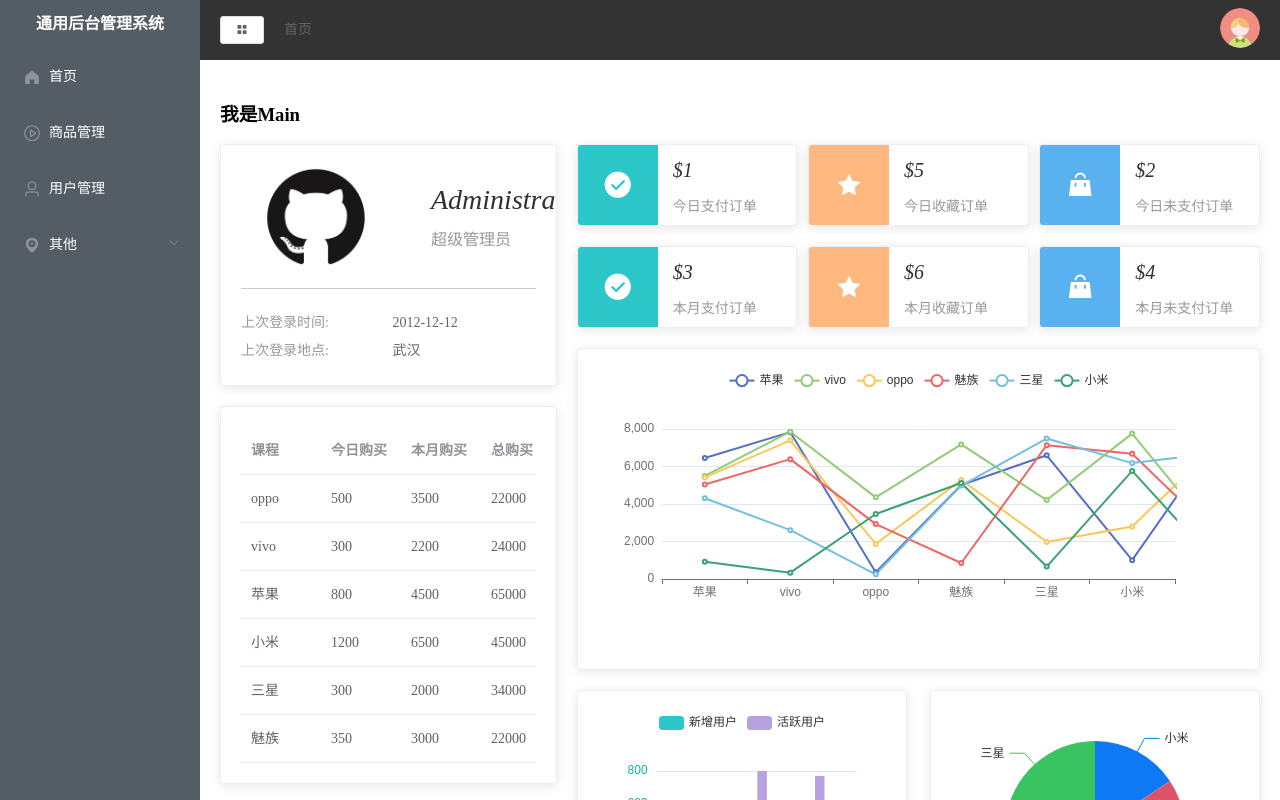
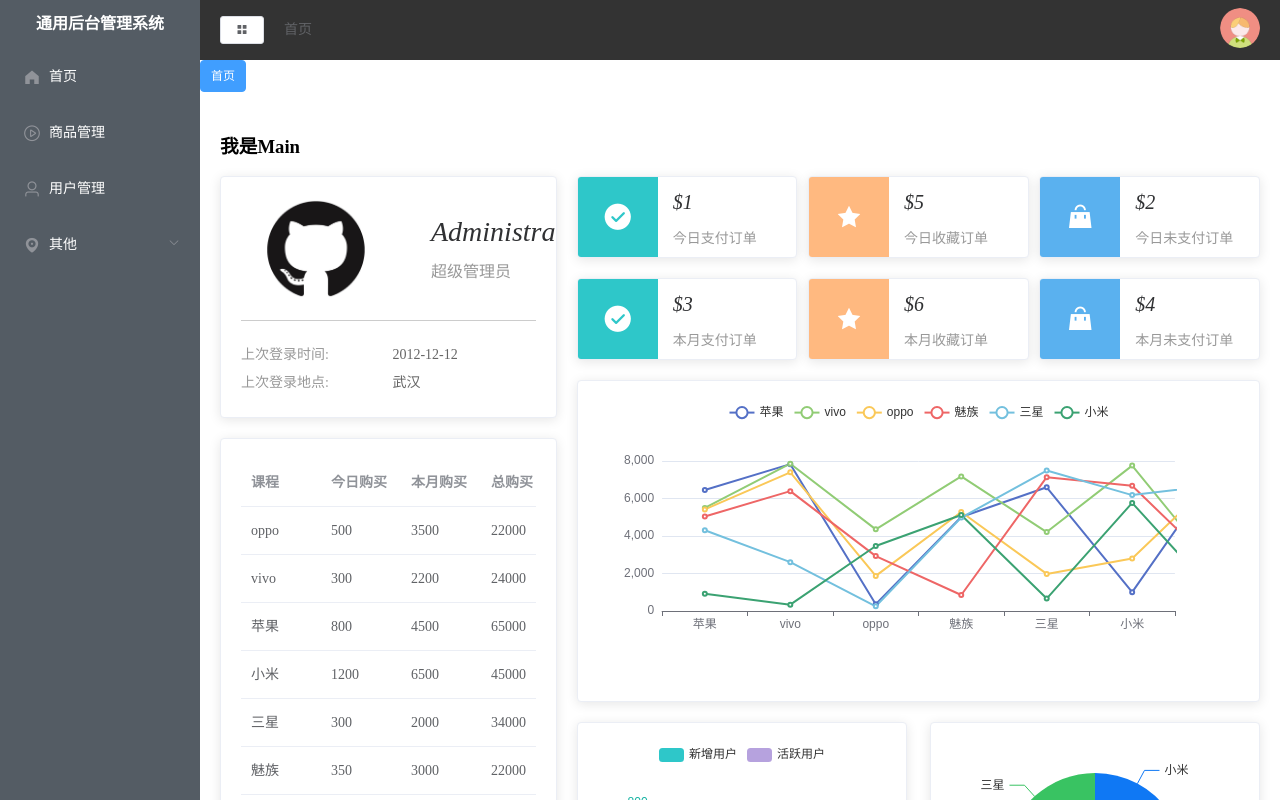
Before and after one commit to yihao5un/Hello-Vue, a Vue app: page /#/home in a window 1280 px wide. Shown: the top 800 px of the page. Built offline with nearby package versions, Linux system fonts and the light colour scheme.

Commit message:
[feat]: tag 功能&页面编写

```diff
--- /dev/null
+++ b/src/components/CommonTag.vue
@@ -0,0 +1,24 @@
+<template>
+    <div class="tabs">
+        <el-tag v-for="item in tags" :key="item.path" :closable="item.name !== 'home'"
+            :effect="$route.name === item.name ? 'dark' : 'plain'">
+            {{ item.label }}
+        </el-tag>
+    </div>
+</template>
+<script>
+// 辅助函数 解构
+import { mapState } from 'vuex';
+
+export default {
+    name: 'CommonTags',
+    data() {
+        return {}
+    },
+    computed: {
+        ...mapState({
+            tags: state => state.tab.tabList
+        })
+    }
+}
+</script>
--- a/src/views/Main.vue
+++ b/src/views/Main.vue
@@ -11,6 +11,8 @@
                     <!-- 用小驼峰命名下面引用的组件 -->
                     <common-header />
                 </el-header>
+                <!-- Tag 标签 -->
+                <common-tag />
                 <el-main>
                     <h1>我是Main</h1>
                     <!-- 子路由出口 -->
@@ -24,6 +26,8 @@
 // 导入组件
 import CommonAside from '../components/CommonAside.vue'
 import CommonHeader from '../components/CommonHeader.vue'
+import CommonTag from '../components/CommonTag.vue'
+
 export default {
     data() {
         return {
@@ -33,7 +37,8 @@
     // 引入组件
     components: {
         CommonAside,
-        CommonHeader
+        CommonHeader,
+        CommonTag
     }
 }
 </script>
```
Also changed, not shown: src/router/index.js (+5 -5 lines).
